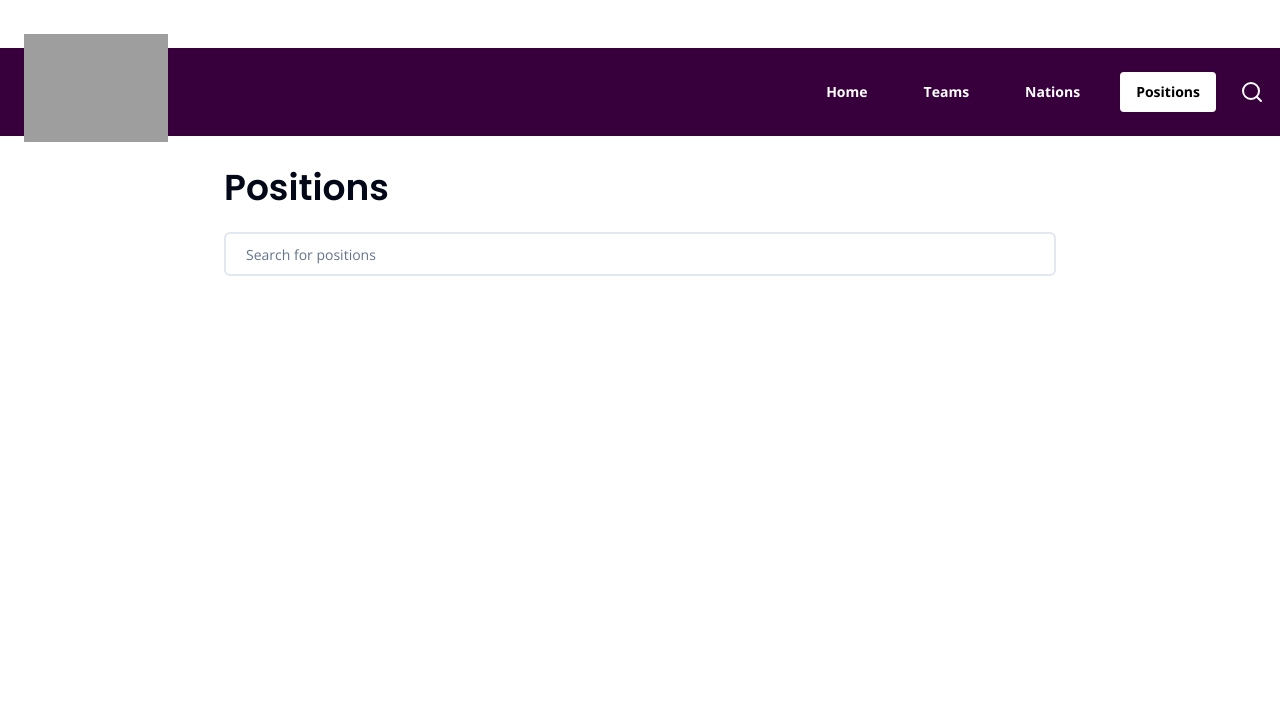
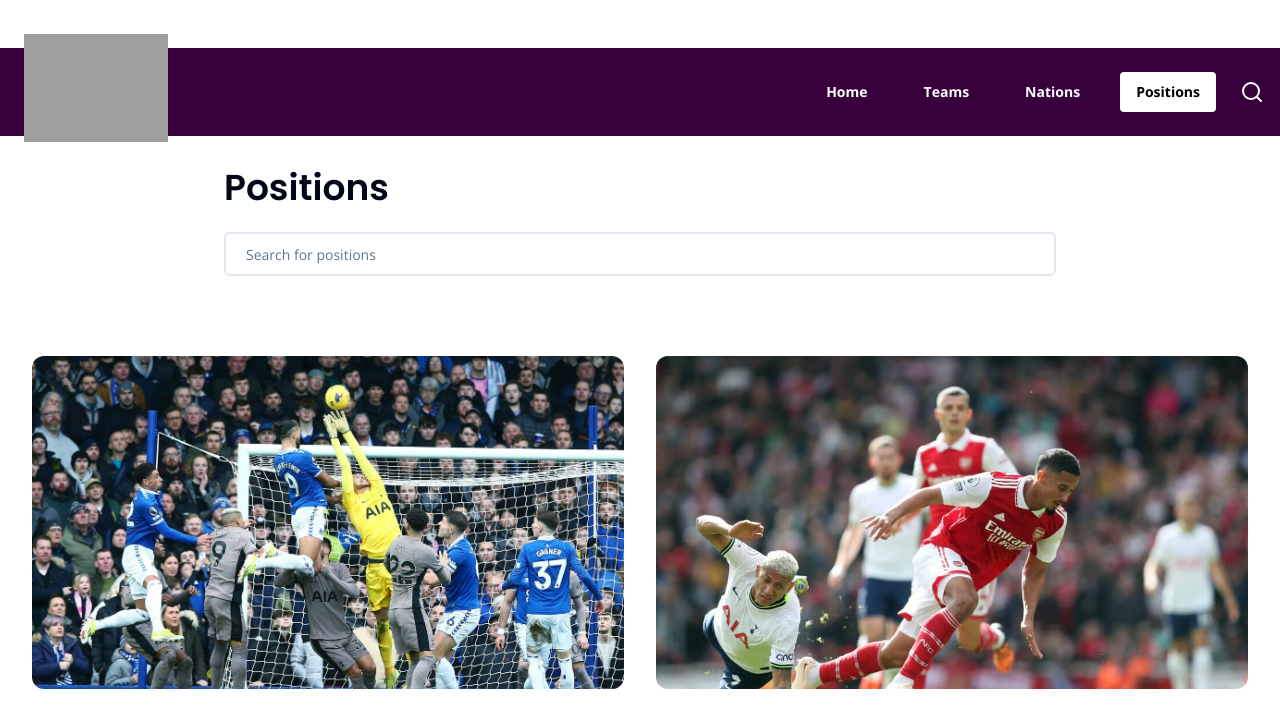
Before and after one commit to kalom60/epl-zone, a React (Vite) app in the folder client-react/: page /positions in a window 1280 px wide. Shown: the top 728 px of the page. Built offline with nearby package versions, Linux system fonts and the light colour scheme; grey boxes are pictures that could not be loaded.

Commit message:
list positions with image card

```diff
--- a/client-react/src/components/Positions.tsx
+++ b/client-react/src/components/Positions.tsx
@@ -1,4 +1,7 @@
 import SearchBox from "./SearchBox";
+import Goalie2 from "../assets/goalie2.jpg";
+import Def3 from "../assets/def3.avif";
+import ImageCard from "./ImageCard";
 
 const Positions = () => {
   return (
@@ -6,6 +9,13 @@ const Positions = () => {
       <div className="md:mx-48">
         <SearchBox title="Positions" placeholder="Search for positions" />
       </div>
+
+      <div className="w-full relative mt-20">
+        <div className="grid grid-cols-1 md:grid-cols-2 gap-8">
+          <ImageCard title="Goalie" image={Goalie2} />
+          <ImageCard title="Defender" image={Def3} />
+        </div>
+      </div>
     </div>
   );
 };
```
